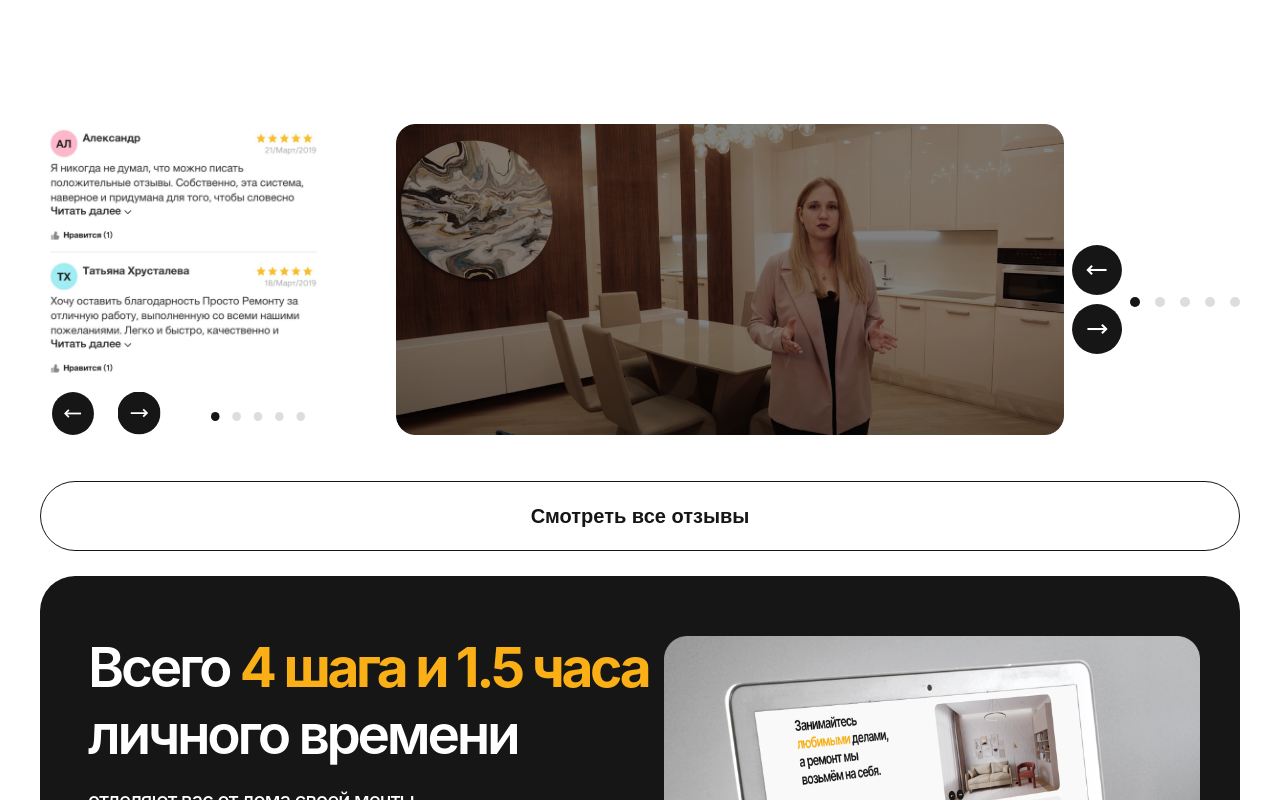
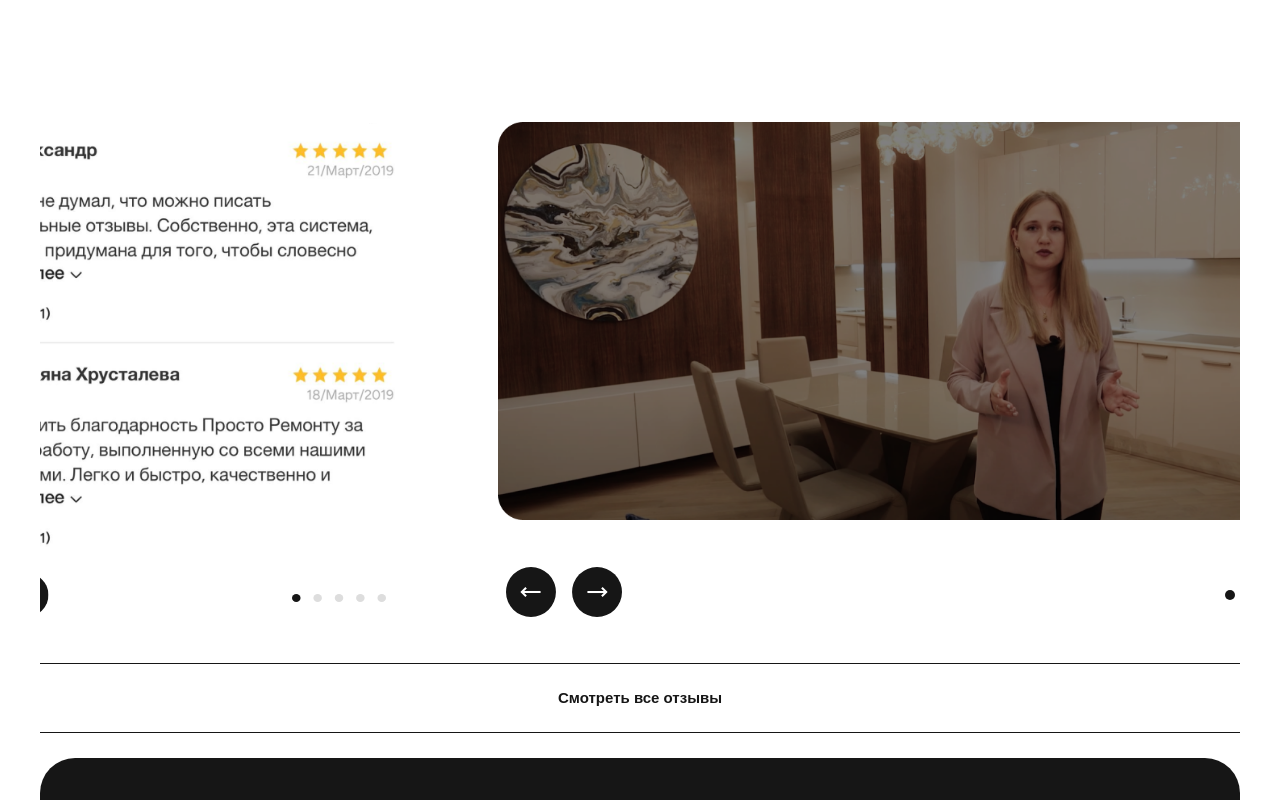
Before and after one commit to projacktor/FixR, a React (Vite) app: page / in a window 1280 px wide. Shown: the part 3480-4280 px from the top of the page. Built offline with nearby package versions, Linux system fonts and the light colour scheme.

Commit message:
Fix CheckFeedbacks classes

```diff
--- a/src/App.jsx
+++ b/src/App.jsx
@@ -1,8 +1,9 @@
 import React from "react";
+import {BrowserRouter, Routes, Route} from "react-router-dom";
 
 import Header from "./components/main/Header/Header.jsx";
+import Home from "./pages/Home/Home.jsx";
 import Feedbacks from "./pages/Feedbacks/Feedbacks.jsx";
-import Home from "./pages/Home/Home.jsx";
 // import Footer from "./components/Footer/Footer.jsx";
 import Portfolio from "./pages/Portfolio/Portfolio.jsx";
 import Work1 from "./pages/Portfolio work_1/Work1.jsx";
@@ -11,7 +12,7 @@ import Contacts from "./pages/Contacts/Contacts.jsx";
 
 function App() {
     return (
-        <>
+        <div className="App">
             <Header />
             <Home />
             {/*<Contacts/>*/}
@@ -20,7 +21,7 @@ function App() {
             {/*<Work1 />*/}
             {/*<Blog />*/}
             {/*<Feedbacks />*/}
-        </>
+        </div>
     )
 }
 
--- a/src/assets/styles/global.scss
+++ b/src/assets/styles/global.scss
@@ -33,7 +33,7 @@ address {
 }
 
 
-#root {
+.App {
   display: flex;
   flex-direction: column;
   align-items: center;
--- a/src/components/page chunks/Check Feedbacks/CheckFeedbacks.jsx
+++ b/src/components/page chunks/Check Feedbacks/CheckFeedbacks.jsx
@@ -3,19 +3,11 @@ import React from 'react';
 import "./style.scss";
 
 import response1 from "../../../pages/Home/static/responses/response1.png";
-import movingArrow from "../../../assets/svg/moveArrow.svg";
-import scroller from "../../../pages/Home/static/icons/scroller.svg";
 import videoE from "../../../pages/Home/static/works/videoE.png";
 import Scroller from "../../helpers/Scroller/Scroller.jsx";
 import CheckButton from "../../helpers/CheckButton/CheckButton.jsx";
 
 function CheckFeedbacks() {
-    const moveLeft = () => {
-        //     logic
-    }
-    const moveRight = () => {
-        //     logic
-    }
     return (
         <div className="check_feedbacks">
             <div id="check_feedbacks_galleries">
@@ -27,7 +19,7 @@ function CheckFeedbacks() {
                         <Scroller/>
                     </div>
                 </div>
-                <div className="video_gallery">
+                <div className="feedbacks_video_gallery">
                     <div className="video_gallery_slideshow">
                         <img alt="pseudo_vid" src={videoE} id="vid"/>
                     </div>
--- a/src/components/page chunks/Check Feedbacks/style.scss
+++ b/src/components/page chunks/Check Feedbacks/style.scss
@@ -34,7 +34,7 @@
   }
 }
 
-.video_gallery {
+.feedbacks_video_gallery {
   width: 60%;
   height: 85%;
 
```
